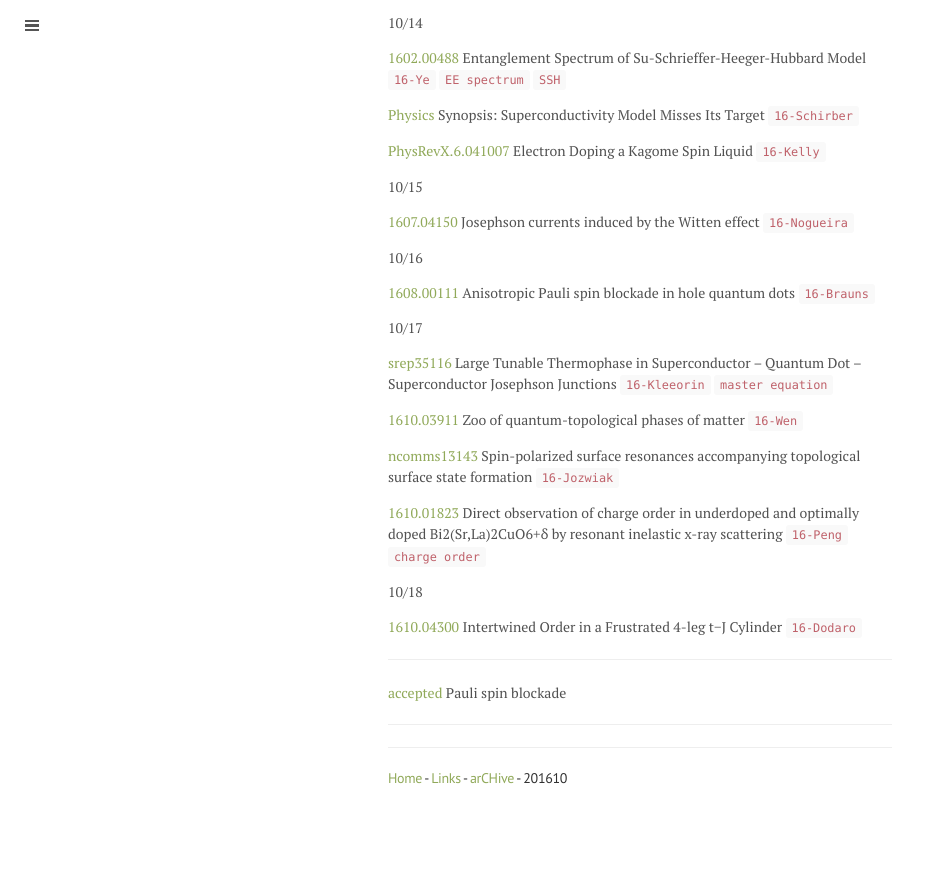
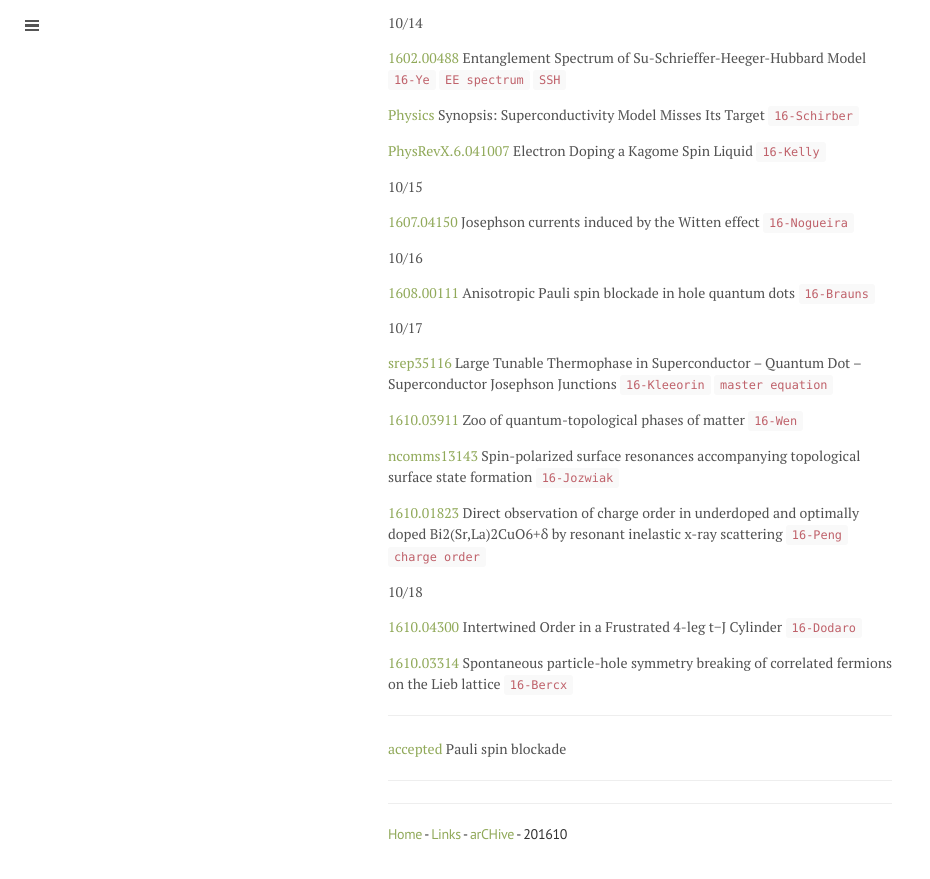
Before and after one commit to qkrwlsghdcjsworlt/work, a Jekyll site: the page built from 201610.md, in a window 1280 px wide and 900 px high, scrolled down 1749 px. Shown: the top 879 px of the window, without its empty margins (0-930 px from the left). Built offline with Jekyll 4.4.1, drawn with Linux system fonts in a browser that asks for light colours; formulas are drawn with MathJax 3; before the commit the page ends 2592 px from its top, so only the background shows below that.

Commit message:
“update”

```diff
--- a/201610.md
+++ b/201610.md
@@ -110,6 +110,7 @@ title: 201610
 
 [1610.04300](https://arxiv.org/abs/1610.04300) Intertwined Order in a Frustrated 4-leg t−J Cylinder `16-Dodaro`
 
+[1610.03314](https://arxiv.org/abs/1610.03314) Spontaneous particle-hole symmetry breaking of correlated fermions on the Lieb lattice `16-Bercx`
 
 
 
```
